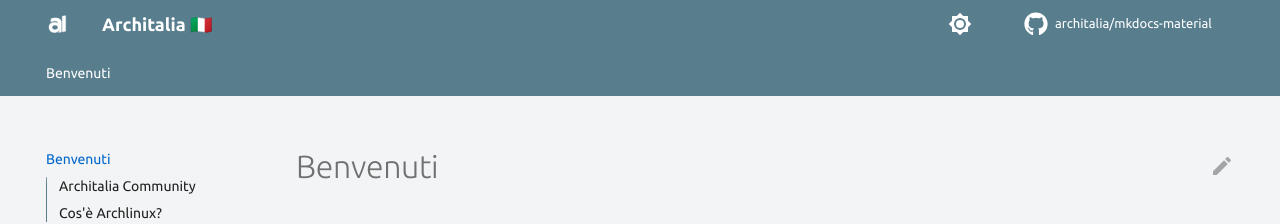
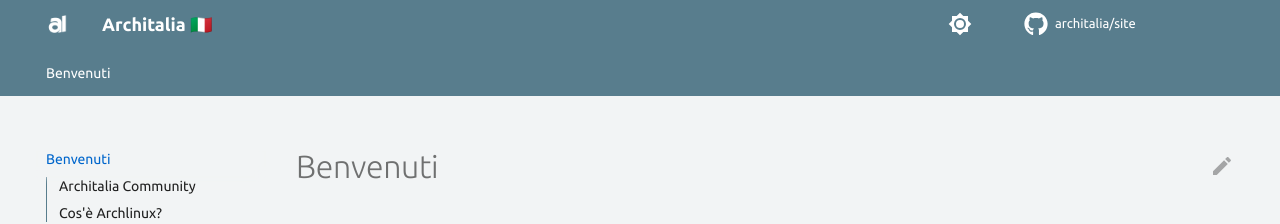
Before and after one commit to ArchItalia/site, an MkDocs documentation site: the page built from docs/index.md, in a window 1280 px wide. Shown: the top 224 px of the page. Built offline with MkDocs 1.6.1 and Material for MkDocs 9.7.7, drawn with Linux system fonts in a browser that asks for light colours; comment, search, counter and statistics services are not loaded; the version menu is left out.

Commit message:
Update mkdocs.yml

```diff
--- a/mkdocs.yml
+++ b/mkdocs.yml
@@ -1,8 +1,8 @@
-#yaml-language-server: $schema=https://architalia.github.io/mkdocs-material/schema.json
+#yaml-language-server: $schema=https://architalia.github.io/site/schema.json
 
 site_name: Architalia 🇮🇹
-repo_url: https://github.com/architalia/mkdocs-material
-repo_name: architalia/mkdocs-material
+repo_url: https://github.com/architalia/site
+repo_name: architalia/site
 edit_uri: edit/main/docs/
 
 theme:
```
